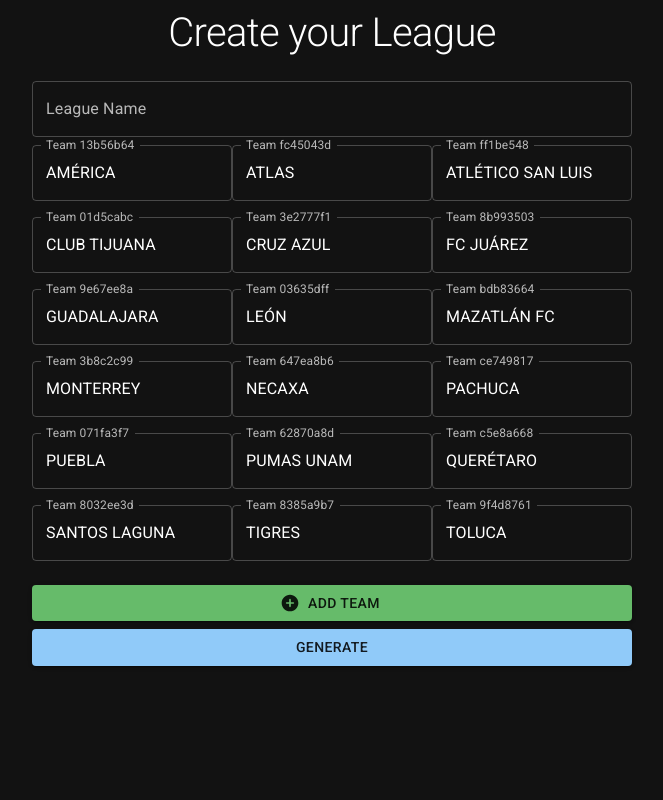
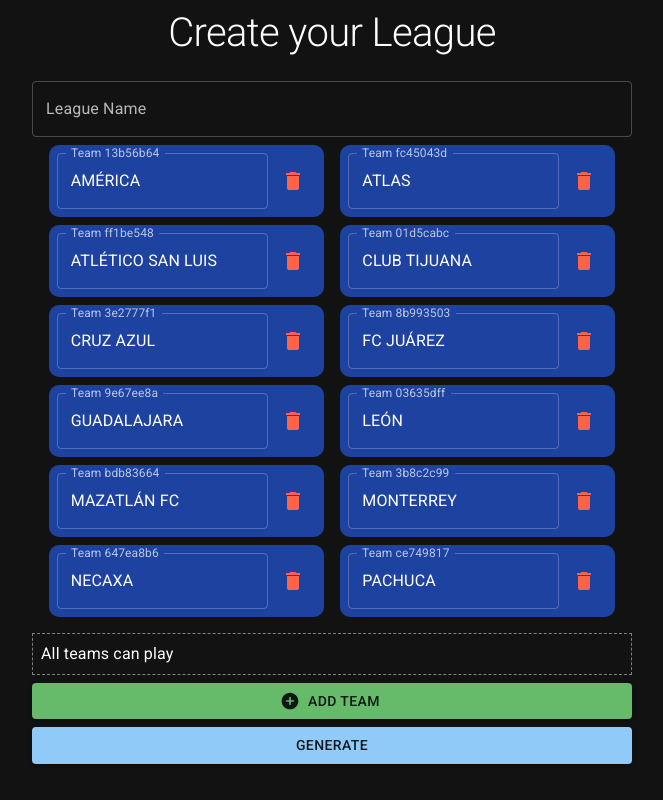
Before and after one commit to carlosdummy14/ultrafan, a React (Vite) app: page / in a window 1280 px wide. Shown: the whole page, without its empty margins (308-971 px from the left). Built offline with nearby package versions, Linux system fonts and the light colour scheme.

Commit message:
feat: delete team

```diff
--- a/src/App.tsx
+++ b/src/App.tsx
@@ -1,4 +1,7 @@
-import { AddCircleRounded as AddCircleIcon } from "@mui/icons-material"
+import {
+  AddCircleRounded as AddCircleIcon,
+  Delete as DeleteIcon,
+} from "@mui/icons-material"
 import {
   Alert,
   Box,
@@ -7,6 +10,7 @@
   Container,
   CssBaseline,
   Grid,
+  IconButton,
   Paper,
   Stack,
   Table,
@@ -20,7 +24,7 @@
   Typography,
   createTheme,
 } from "@mui/material"
-import { ChangeEvent, useEffect, useState } from "react"
+import { ChangeEvent, useEffect, useRef, useState } from "react"
 import { League, LeagueState, Team, TeamId, TeamState } from "./types"
 import { generateLeague } from "./utils"
 
@@ -36,9 +40,15 @@
   const [leagueName, setLeagueName]: LeagueState = useState("")
   const [error, setError] = useState("")
   const [league, setLeague] = useState({} as League)
+  const teamsContainer = useRef(null)
 
   const addTeam = (newTeam: Team) =>
     setTeams((prevState: Team[]) => [...prevState, newTeam])
+
+  const removeTeam = (teamId: TeamId) =>
+    setTeams((prevState: Team[]) =>
+      prevState.filter((team) => team.id !== teamId)
+    )
 
   const changeTeamName = (teamId: TeamId, newName: string) => {
     setTeams((prevState: Team[]) => {
@@ -56,7 +66,11 @@
       random: 0,
     }
     addTeam(newTeam)
+    const lastTeam = teamsContainer?.current?.lastElementChild
+    lastTeam?.scrollIntoView({ behavior: "smooth", block: "center" })
   }
+
+  const handleRemoveTeam = (teamId: TeamId) => removeTeam(teamId)
 
   const handleTeamChange = (ev: ChangeEvent<HTMLInputElement>) => {
     const { value: teamName, id: teamId } = ev.target
@@ -131,37 +145,64 @@
             variant="outlined"
             onChange={handleLeagueChange}
             value={leagueName}
-            sx={{ mb: "1rem" }}
+            sx={{ mb: "0.5rem" }}
           />
           <Grid
             container
             justifyContent="space-evenly"
-            sx={{ backgroundColor: "transparent" }}
+            sx={{
+              backgroundColor: "transparent",
+              height: "60vh",
+            }}
+            overflow="auto"
+            ref={teamsContainer}
           >
             {teams.length >= 1 &&
               teams.map((team) => (
-                <Grid item xs={4} key={team.id}>
+                <Grid
+                  item
+                  xs={5.5}
+                  md={5.5}
+                  key={team.id}
+                  sx={{
+                    backgroundColor: "#1E429F",
+                    borderRadius: "10px",
+                    mb: "0.5rem",
+                    maxHeight: "75px",
+                  }}
+                >
+                  <Stack direction="row" alignItems="center" sx={{ p: 1 }}>
                     <TextField
                       id={team.id}
                       label={`Team ${team.id.split("-")[0]}`}
                       variant="outlined"
                       onChange={handleTeamChange}
                       value={team.name}
-                    fullWidth
-                    sx={{ mb: "1rem" }}
                     />
+                    <IconButton
+                      aria-label="remove"
+                      onClick={() => handleRemoveTeam(team.id)}
+                      sx={{
+                        color: "tomato",
+                        ml: 1,
+                      }}
+                      size="small"
+                    >
+                      <DeleteIcon />
+                    </IconButton>
+                  </Stack>
                 </Grid>
               ))}
-            {teams.length >= 1 && teams.length % 2 !== 0 && (
+          </Grid>
           <Box
             key="null"
             component="div"
-                sx={{ p: 2, border: "1px dashed grey" }}
+            sx={{ p: 1, border: "1px dashed grey" }}
           >
-                <Typography>A team rests every game day</Typography>
+            {(teams.length >= 1 && teams.length % 2 !== 0 && (
+              <Typography>A team will rest every game day</Typography>
+            )) || <Typography>All teams can play </Typography>}
           </Box>
-            )}
-          </Grid>
           <Button
             variant="contained"
             color="success"
--- a/src/main.tsx
+++ b/src/main.tsx
@@ -7,7 +7,7 @@
 import App from "./App.tsx"
 
 ReactDOM.createRoot(document.getElementById("root") as HTMLElement).render(
-  // <React.StrictMode>
-  <App />
-  // </React.StrictMode>
+  <React.StrictMode>
+    <App />
+  </React.StrictMode>
 )
```
Also changed, not shown: image01.JPG, 1 other file (tests, documents, lock files or other folders). Lines whose indentation alone changed are shown as unchanged.
